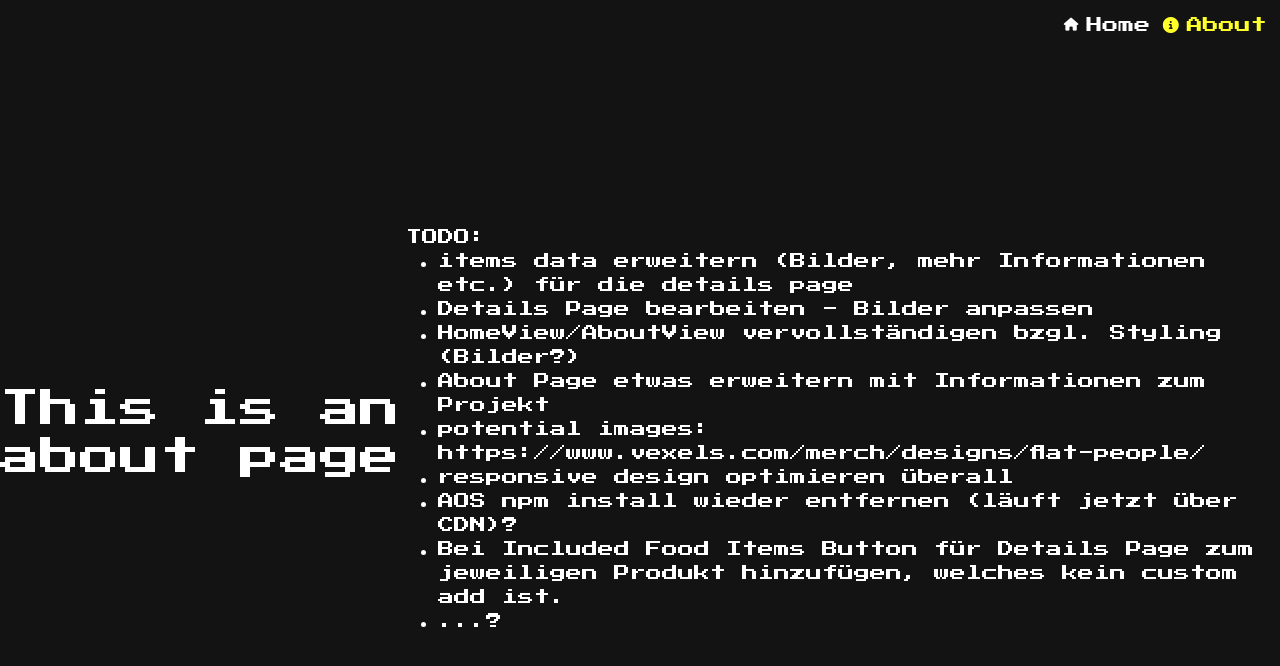
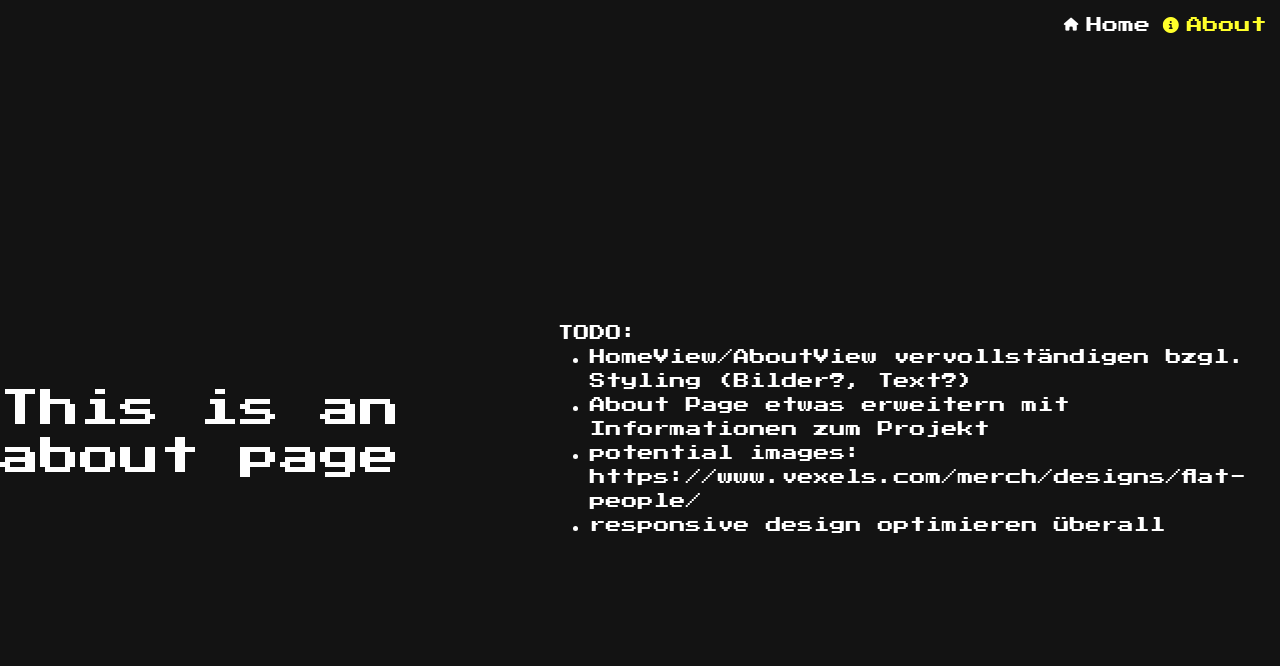
Before and after one commit to Matthes-Baer/NutritionCalculator, a Vue app: page /about in a window 1280 px wide. Shown: the top 666 px of the page. Built offline with nearby package versions, Linux system fonts and the light colour scheme.

Commit message:
feat: Added Back router button in Details section & updated notes & deinstalled aos package (using CDN instead)

```diff
--- a/package.json
+++ b/package.json
@@ -17,7 +17,6 @@
     "@fortawesome/fontawesome-svg-core": "^6.2.1",
     "@fortawesome/free-solid-svg-icons": "^6.2.1",
     "@fortawesome/vue-fontawesome": "^3.0.2",
-    "aos": "^2.3.4",
     "bootstrap-vue": "^2.23.1",
     "vue": "^3.2.45",
     "vue-router": "^4.1.6"
--- a/src/components/nutrition/Details/DetailPageItem.vue
+++ b/src/components/nutrition/Details/DetailPageItem.vue
@@ -2,6 +2,7 @@
 import router from "@/router";
 import { findSpecificItem } from "@/data/items";
 import DetailsItemNutrition from "./DetailsItemNutrition.vue";
+import CustomButton from "@/components/ui/CustomButton.vue";
 
 export default {
   data() {
@@ -16,11 +17,14 @@ export default {
       return new URL(`../../../assets/images/${name}`, import.meta.url).href;
     },
   },
-  components: { DetailsItemNutrition },
+  components: { DetailsItemNutrition, CustomButton },
 };
 </script>
 
 <template>
+  <div class="custom-button-container mx-auto" @click="$router.back()">
+    <CustomButton name="Back" icon="fa-solid fa-backward" />
+  </div>
   <div class="row p-3 main-container mx-auto mt-5">
     <div class="col-lg-12">
       <h1>Details</h1>
@@ -87,6 +91,28 @@ img {
   width: 50%;
 }
 
+.custom-button {
+  &-container {
+    border: 1px solid var(--accentColor);
+    display: flex;
+    justify-content: space-between;
+    align-items: center;
+    padding: 10px;
+    transition: all 0.25s;
+    width: 125px;
+    cursor: pointer;
+  }
+
+  &-container:hover {
+    background-color: var(--accentColor);
+    color: var(--darkFontColor);
+  }
+
+  &-container:active {
+    transform: translateY(5px);
+  }
+}
+
 @media only screen and (max-width: 991px) {
   img {
     display: none;
--- a/src/views/AboutView.vue
+++ b/src/views/AboutView.vue
@@ -7,22 +7,13 @@
       TODO:
       <ul>
         <li>
-          items data erweitern (Bilder, mehr Informationen etc.) für die details
-          page
+          HomeView/AboutView vervollständigen bzgl. Styling (Bilder?, Text?)
         </li>
-        <li>Details Page bearbeiten - Bilder anpassen</li>
-        <li>HomeView/AboutView vervollständigen bzgl. Styling (Bilder?)</li>
         <li>About Page etwas erweitern mit Informationen zum Projekt</li>
         <li>
           potential images: https://www.vexels.com/merch/designs/flat-people/
         </li>
         <li>responsive design optimieren überall</li>
-        <li>AOS npm install wieder entfernen (läuft jetzt über CDN)?</li>
-        <li>
-          Bei Included Food Items Button für Details Page zum jeweiligen Produkt
-          hinzufügen, welches kein custom add ist.
-        </li>
-        <li>...?</li>
       </ul>
     </div>
   </div>
```
Also changed, not shown: 1 other file (tests, documents, lock files or other folders).
